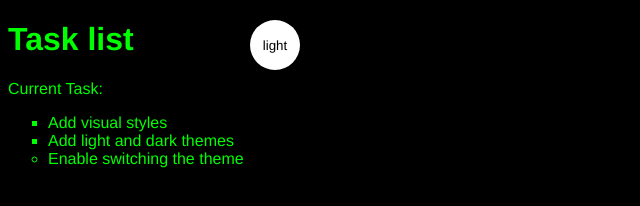
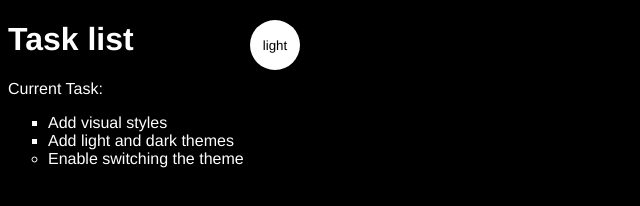
Before and after one commit to beaKirbyX/Site-Acp, a plain HTML site: page Index.html in a window 1280 px wide. Both pictures are taken after a click on the button "Dark". Shown: the whole page, without its empty margins (0-640 px from the left). Drawn offline with Linux system fonts and the light colour scheme.

Commit message:
Refactor CSS for dark theme color adjustments
Updated dark theme colors for better contrast.

```diff
--- a/main.css
+++ b/main.css
@@ -38,7 +38,7 @@ li {
     --btnFontColor: var(--white);
 }
 .dark-theme{
-    --fontColor:var(--green);
+    --fontColor:var(--white);
     --bg:var(--black);
     --btnBg: var(--white);
     --btnFontColor: var(--black);
```
